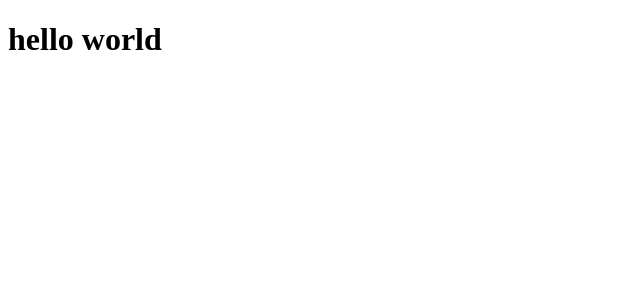
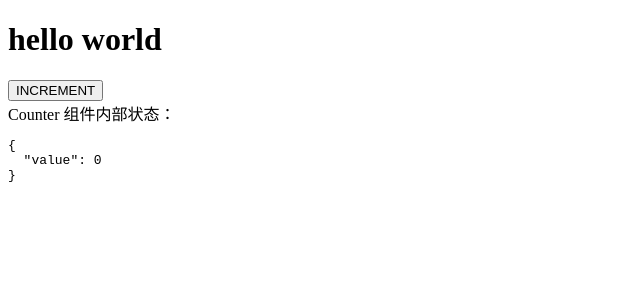
Before and after one commit to Huihuawk/react-reading-notes_1, a React app: page / in a window 1280 px wide. Shown: the top 300 px of the page, without its empty margins (0-640 px from the left). Built offline with nearby package versions, Linux system fonts and the light colour scheme.

Commit message:
:sparkles: state计数器实例

```diff
--- a/src/App.js
+++ b/src/App.js
@@ -3,6 +3,7 @@
  */
 
 import React, { Component } from 'react';
+import Counter from './Counter';
 
 // export default function App() {
 //   return <h1>hello world</h1>;
@@ -12,6 +13,11 @@ export default class App extends Component {
   render() {
     // console.log('Source Map Testing');
     // throw new Error();
-    return <h1>hello world</h1>;
+    return (
+      <div>
+        <h1>hello world</h1>
+        <Counter />
+      </div>
+    );
   }
 }
--- /dev/null
+++ b/src/Counter.js
@@ -0,0 +1,27 @@
+/**
+ * Created by Wangke on 2017/9/20.
+ */
+
+import React, { Component } from 'react';
+
+export default class Counter extends Component {
+  constructor() {
+    super();
+    this.state = {
+      value: 0,
+    };
+  }
+  render() {
+    return (
+      <div>
+        <button onClick={() => this.setState({ value: this.state.value + 1 })}>
+          INCREMENT
+        </button>
+        <div>
+          Counter 组件内部状态：
+          <pre>{JSON.stringify(this.state, null, 2)}</pre>
+        </div>
+      </div>
+    );
+  }
+}
```
